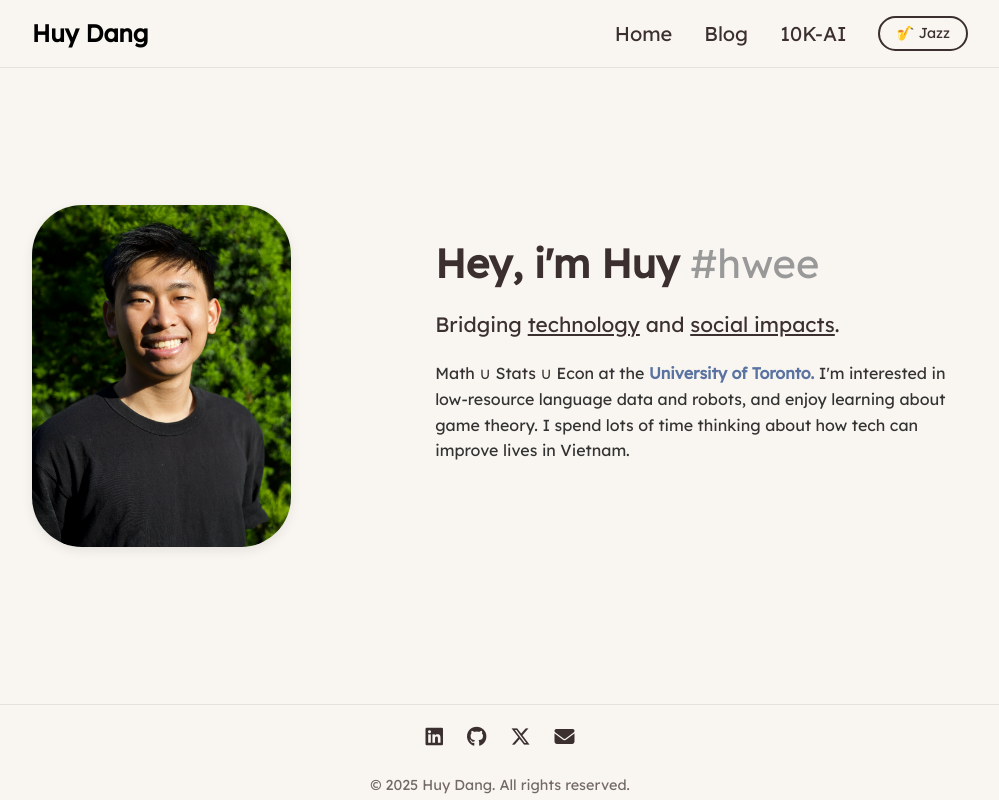
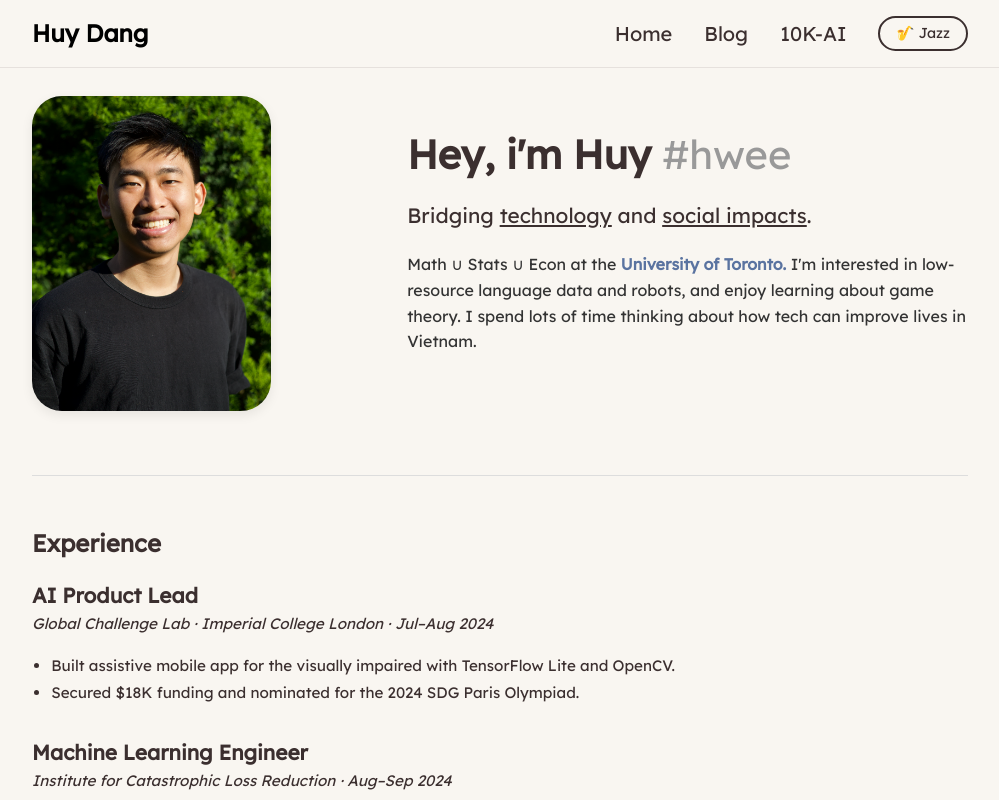
Before and after one commit to huyxdang/personal-website, a React (Create React App) app: page / in a window 1280 px wide. Shown: the whole page, without its empty margins (140-1139 px from the left). Built offline with nearby package versions, Linux system fonts and the light colour scheme.

Commit message:
changed intro

```diff
--- a/src/components/Main.js
+++ b/src/components/Main.js
@@ -47,7 +47,7 @@ function About() {
           {/* Left: Image */}
           <div
             style={{
-              flex: isMobile ? "unset" : "0.8",
+              flex: isMobile ? "unset" : "0.7",
               width: isMobile ? "100%" : "auto",
               display: "flex",
               justifyContent: isMobile ? "center" : "flex-start",
@@ -58,7 +58,7 @@ function About() {
               alt="Huy Dang"
               style={{
                 width: isMobile ? (windowWidth < 480 ? "80%" : "60%") : "73%",
-                borderRadius: "50px",
+                borderRadius: "30px",
                 objectFit: "cover",
                 boxShadow: "0 4px 12px rgba(0,0,0,0.08)",
               }}
@@ -142,7 +142,65 @@ function About() {
               I spend lots of time thinking about how tech can improve lives in Vietnam.
             </h4>
           </div>
+
         </div>
+        {/* Resume-Like Experience Section Below Everything */}
+<div
+  style={{
+    marginTop: "4rem",
+    width: "100%",
+    borderTop: "1px solid #ddd",
+    paddingTop: "2rem",
+  }}
+>
+  <h2
+    style={{
+      fontSize: windowWidth < 480 ? "1.2rem" : "1.5rem",
+      fontWeight: 600,
+      marginBottom: "1.5rem",
+      color: "#3b2f2f",
+      textAlign: isMobile ? "center" : "left",
+    }}
+  >
+    Experience
+  </h2>
+
+  {/* AI Product Lead */}
+  <div style={{ marginBottom: "2rem" }}>
+    <h3 style={{ margin: 0, fontWeight: 600 }}>AI Product Lead</h3>
+    <p style={{ margin: "0.2rem 0", fontStyle: "italic", fontSize: "0.95rem" }}>
+      Global Challenge Lab · Imperial College London · Jul–Aug 2024
+    </p>
+    <ul style={{ paddingLeft: "1.2rem", fontSize: "0.95rem" }}>
+      <li>
+        Built assistive mobile app for the visually impaired with TensorFlow Lite and OpenCV.
+      </li>
+      <li>
+        Secured $18K funding and nominated for the 2024 SDG Paris Olympiad.
+      </li>
+    </ul>
+  </div>
+
+  {/* Machine Learning Engineer */}
+  <div style={{ marginBottom: "2rem" }}>
+    <h3 style={{ margin: 0, fontWeight: 600 }}>Machine Learning Engineer</h3>
+    <p style={{ margin: "0.2rem 0", fontStyle: "italic", fontSize: "0.95rem" }}>
+      Institute for Catastrophic Loss Reduction · Aug–Sep 2024
+    </p>
+    <ul style={{ paddingLeft: "1.2rem", fontSize: "0.95rem" }}>
+      <li>
+        Created a real-time hailstorm tracker using Twitter API + R dashboard for emergency response.
+      </li>
+      <li>
+        Presented data-driven strategies to the board for policy implementation.
+      </li>
+    </ul>
+  </div>
+
+
+</div>
+
+
       </Container>
     </section>
   );
```
